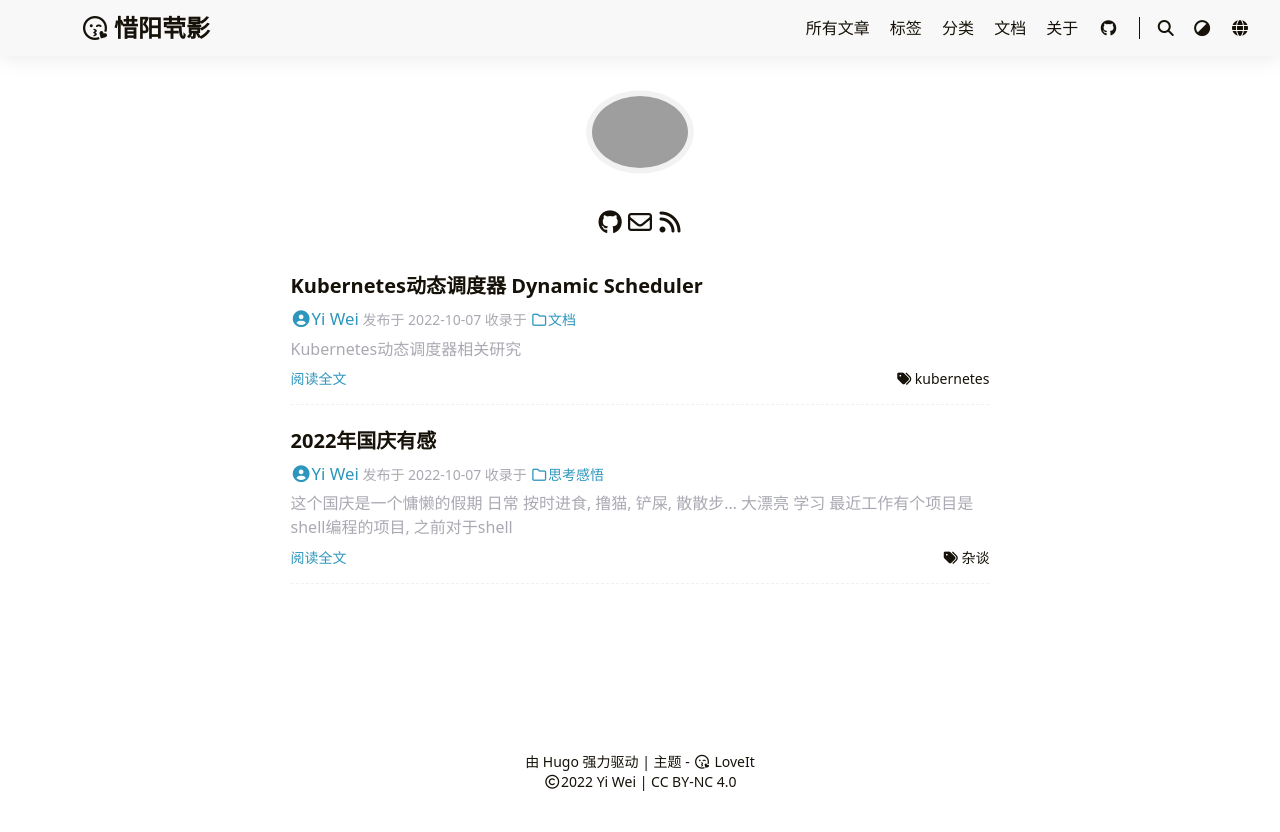
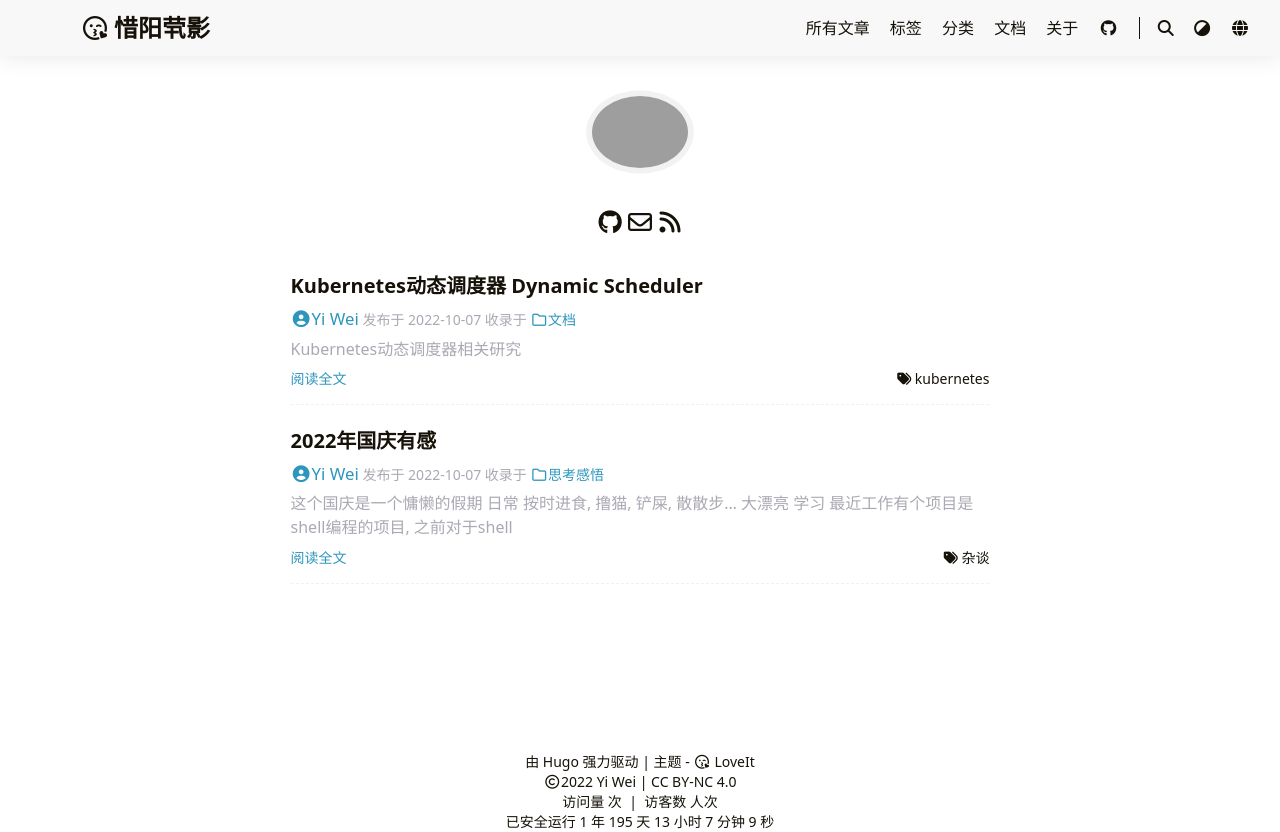
Before and after one commit to peerless1024/peerless1024.github.io, a plain HTML site: page index.html in a window 1280 px wide. Before the commit the page ends 800 px from the top, so only its background shows below. Drawn offline with nearby package versions, Linux system fonts and the light colour scheme; some packages are replaced by stand-ins of ours; grey boxes are pictures that could not be loaded.

Commit message:
rebuilding site 2022年10月 9日 星期日 16时22分15秒 CST

```diff
--- a/index.html
+++ b/index.html
@@ -30,7 +30,15 @@
                 "name": "Yi Wei"
             },"description": "WeiYi's Blog","image": "https:\/\/peerless1024.github.io\/images\/avatar.jpeg","thumbnailUrl": "https:\/\/peerless1024.github.io\/images\/avatar.jpeg","license": "This work is licensed under a Creative Commons Attribution-NonCommercial 4.0 International License.","name": "WeiYi's Blog"
     }
-    </script></head>
+    </script>
+    <script async src="https://www.googletagmanager.com/gtag/js?id=G-8288EMJQF4"></script>
+<script>
+  window.dataLayer = window.dataLayer || [];
+  function gtag(){dataLayer.push(arguments);}
+  gtag('js', new Date());
+
+  gtag('config', 'G-8288EMJQF4');
+</script></head>
     <body data-header-desktop="fixed" data-header-mobile="auto"><script type="text/javascript">(window.localStorage && localStorage.getItem('theme') ? localStorage.getItem('theme') === 'dark' : ('auto' === 'auto' ? window.matchMedia('(prefers-color-scheme: dark)').matches : 'auto' === 'dark')) && document.body.setAttribute('theme', 'dark');</script>
 
         <div id="mask"></div><div class="wrapper"><header class="desktop" id="header-desktop">
@@ -118,7 +126,57 @@
 </article></div></div>
             </main><footer class="footer">
         <div class="footer-container"><div class="footer-line">由 <a href="https://gohugo.io/" target="_blank" rel="noopener noreffer" title="Hugo 0.104.3">Hugo</a> 强力驱动 | 主题 - <a href="https://github.com/dillonzq/LoveIt" target="_blank" rel="noopener noreffer" title="LoveIt 0.2.11"><i class="far fa-kiss-wink-heart fa-fw" aria-hidden="true"></i> LoveIt</a>
-                </div><div class="footer-line" itemscope itemtype="http://schema.org/CreativeWork"><i class="far fa-copyright fa-fw" aria-hidden="true"></i><span itemprop="copyrightYear">2022</span><span class="author" itemprop="copyrightHolder">&nbsp;<a href="https://peerless1024.github.io/about" target="_blank">Yi Wei</a></span>&nbsp;|&nbsp;<span class="license"><a rel="license external nofollow noopener noreffer" href="https://creativecommons.org/licenses/by-nc/4.0/" target="_blank">CC BY-NC 4.0</a></span></div>
+                </div><div class="footer-line" itemscope itemtype="http://schema.org/CreativeWork"><i class="far fa-copyright fa-fw" aria-hidden="true"></i><span itemprop="copyrightYear">2022</span><span class="author" itemprop="copyrightHolder">&nbsp;<a href="https://peerless1024.github.io/about" target="_blank">Yi Wei</a></span>&nbsp;|&nbsp;<span class="license"><a rel="license external nofollow noopener noreffer" href="https://creativecommons.org/licenses/by-nc/4.0/" target="_blank">CC BY-NC 4.0</a></span></br>
+                    <span id="busuanzi_container_site_pv">
+                        访问量 <span id="busuanzi_value_site_pv"></span> 次
+                    </span>
+                    &nbsp;|&nbsp;
+                    <span id="busuanzi_container_site_uv">
+                        访客数 <span id="busuanzi_value_site_uv"></span> 人次
+                    </span>
+                    </br><script>
+                        function siteTime() {
+                            var seconds = 1000;
+                            var minutes = seconds * 60;
+                            var hours = minutes * 60;
+                            var days = hours * 24;
+                            var years = days * 365;
+                            var today = new Date();
+                            var startYear = 2021;
+                            var startMonth = 3;
+                            var startDate = 27;
+                            var startHour = 19;
+                            var startMinute = 15;
+                            var startSecond = 11;
+                            var todayYear = today.getFullYear();
+                            var todayMonth = today.getMonth() + 1;
+                            var todayDate = today.getDate();
+                            var todayHour = today.getHours();
+                            var todayMinute = today.getMinutes();
+                            var todaySecond = today.getSeconds();
+                            var t1 = Date.UTC(startYear, startMonth, startDate, startHour, startMinute, startSecond);
+                            var t2 = Date.UTC(todayYear, todayMonth, todayDate, todayHour, todayMinute, todaySecond);
+                            var diff = t2 - t1;
+                            var diffYears = Math.floor(diff / years);
+                            var diffDays = Math.floor((diff / days) - diffYears * 365);
+                            var diffHours = Math.floor((diff - (diffYears * 365 + diffDays) * days) / hours);
+                            var diffMinutes = Math.floor((diff - (diffYears * 365 + diffDays) * days - diffHours * hours) /
+                                minutes);
+                            var diffSeconds = Math.floor((diff - (diffYears * 365 + diffDays) * days - diffHours * hours -
+                                diffMinutes * minutes) / seconds);
+                            if (startYear == todayYear) {
+
+                                document.getElementById("sitetime").innerHTML = "已安全运行 " + diffDays + " 天 " + diffHours +
+                                    " 小时 " + diffMinutes + " 分钟 " + diffSeconds + " 秒";
+                            } else {
+
+                                document.getElementById("sitetime").innerHTML = "已安全运行 " + diffYears + " 年 " + diffDays +
+                                    " 天 " + diffHours + " 小时 " + diffMinutes + " 分钟 " + diffSeconds + " 秒";
+                            }
+                        }
+                        setInterval(siteTime, 1000);
+                    </script>
+                        <span id="sitetime">载入运行时间...</span></div>
         </div>
     </footer></div>
 
```
